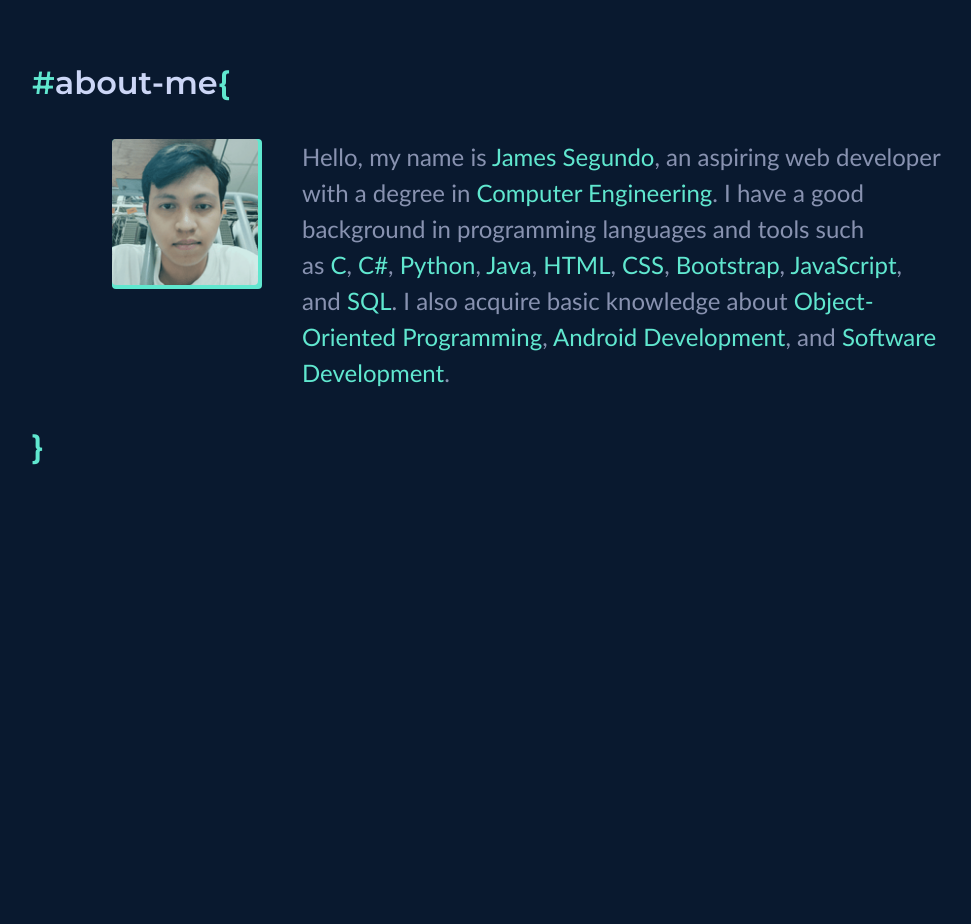
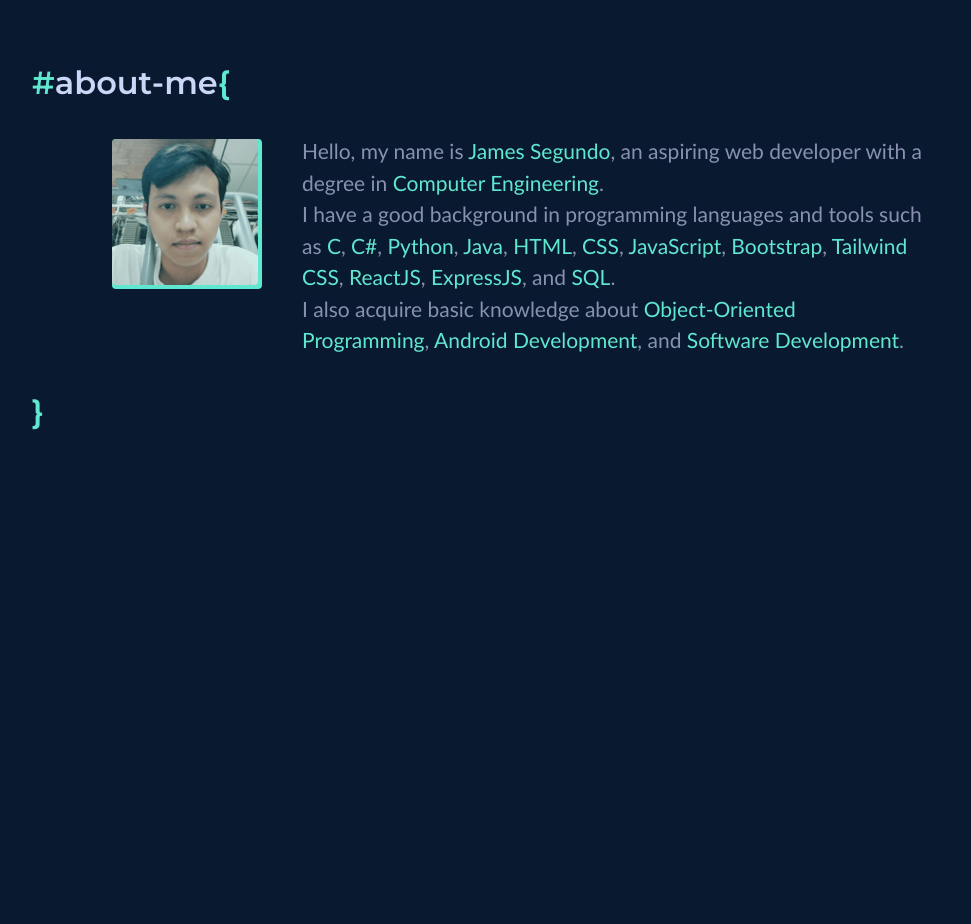
Before and after one commit to antidote198/web-portfolio-v2, a React (Vite) app: page / in a window 1280 px wide. Shown: the part 840-1764 px from the top of the page, without its empty margins (112-1083 px from the left). Built offline with nearby package versions, Linux system fonts and the light colour scheme; a web font is replaced by a local one.

Commit message:
added more text in #about and adjusted spacing

```diff
--- a/src/components/About.jsx
+++ b/src/components/About.jsx
@@ -17,27 +17,33 @@ const About = () => {
                             alt="a photo of my face"
                         />
                     </div>
-                    <div class="ml-10 mt-8">
-                        <p class="text-[#8892b0] text-[24px] about-me-text">
+                    <div class="ml-10 mt-7">
+                        <p class="text-[#8892b0] text-[21px] about-me-text">
                             Hello, my name is
                             <span class="text-secondary"> James Segundo</span>,
                             an aspiring web developer with a degree in
                             <span class="text-secondary">
                                 &nbsp;Computer Engineering
                             </span>
-                            . I have a good background in programming languages
-                            and tools such as
+                            .<br />I have a good background in programming
+                            languages and tools such as
                             <span class="text-secondary">&nbsp;C</span>,
                             <span class="text-secondary">&nbsp;C#</span>,
                             <span class="text-secondary">&nbsp;Python</span>,
                             <span class="text-secondary">&nbsp;Java</span>,
                             <span class="text-secondary">&nbsp;HTML</span>,
                             <span class="text-secondary">&nbsp;CSS</span>,
-                            <span class="text-secondary">&nbsp;Bootstrap</span>,
                             <span class="text-secondary">&nbsp;JavaScript</span>
-                            , and
-                            <span class="text-secondary">&nbsp;SQL</span>. I
-                            also acquire basic knowledge about
+                            ,<span class="text-secondary">&nbsp;Bootstrap</span>
+                            ,
+                            <span class="text-secondary">
+                                &nbsp;Tailwind CSS
+                            </span>
+                            ,<span class="text-secondary">&nbsp;ReactJS</span>,
+                            <span class="text-secondary">&nbsp;ExpressJS</span>,
+                            and
+                            <span class="text-secondary">&nbsp;SQL</span>.<br />
+                            I also acquire basic knowledge about
                             <span class="text-secondary">
                                 &nbsp;Object-Oriented Programming
                             </span>
```
